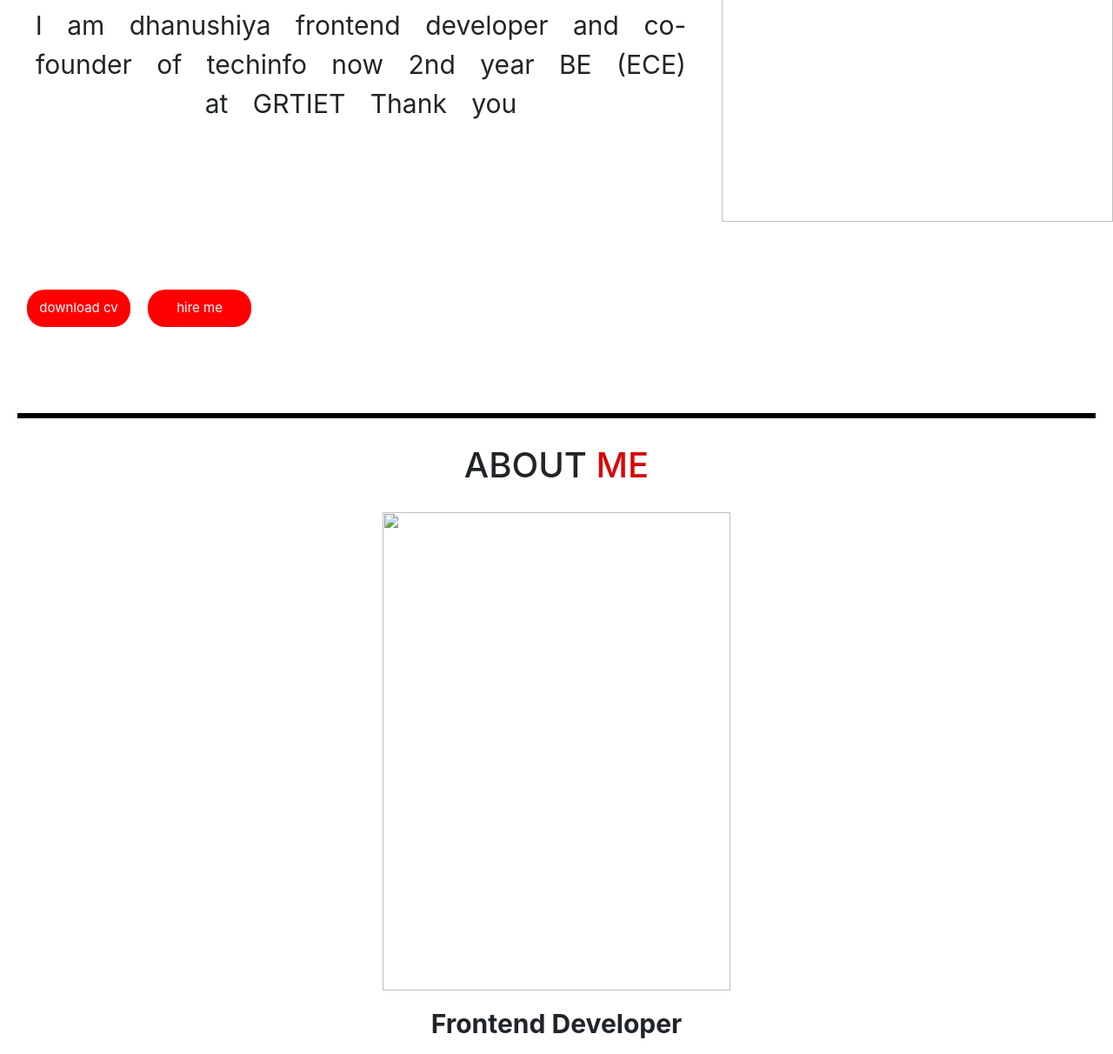
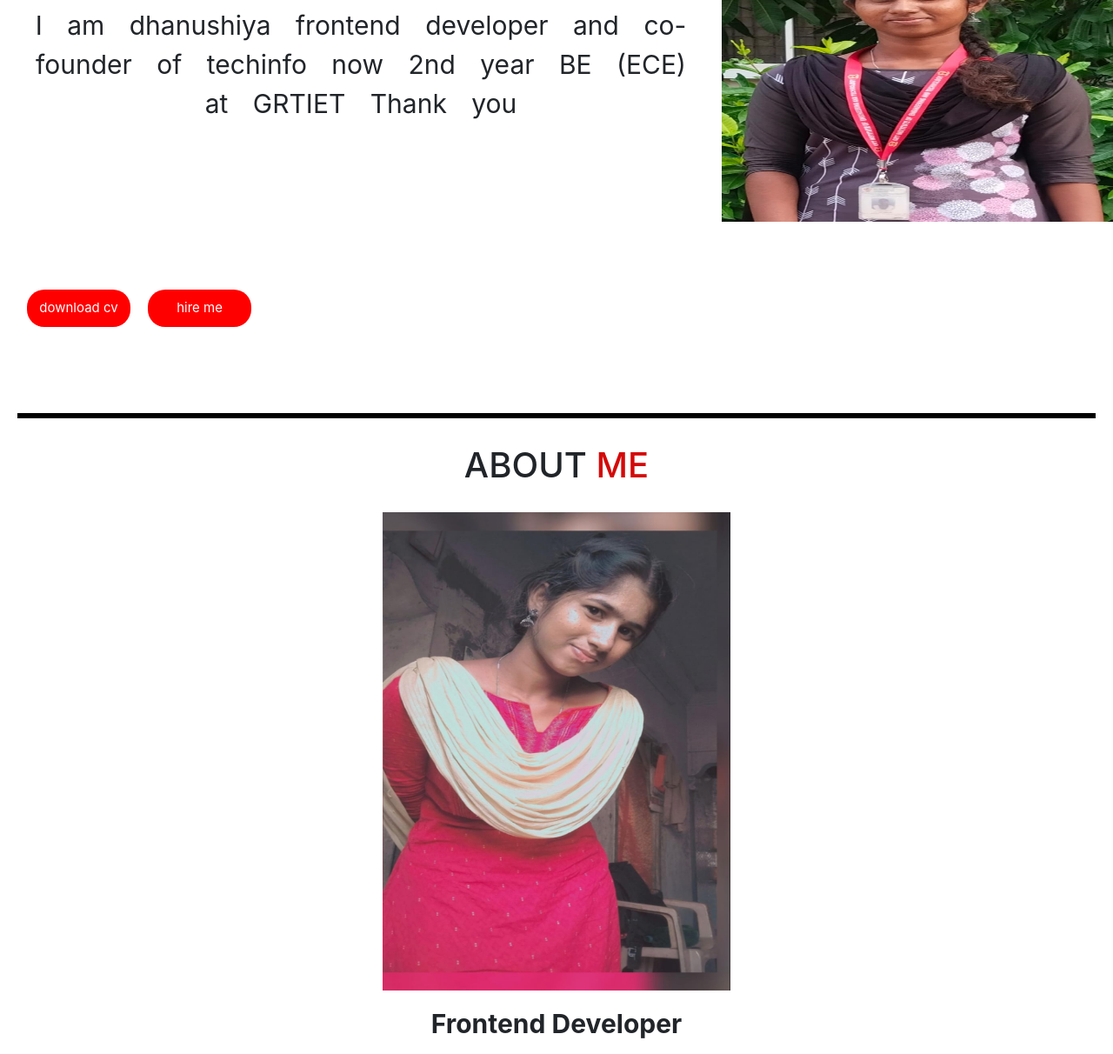
Before and after one commit to dhanushiya12345/dhanushiya, a plain HTML site: page index.html in a window 1280 px wide. Shown: the part 277-1489 px from the top of the page at 87% size. Drawn offline with nearby package versions, Linux system fonts and the light colour scheme.

Commit message:
Update index.html

```diff
--- a/index.html
+++ b/index.html
@@ -51,7 +51,7 @@
         <p>I am dhanushiya  frontend developer and co-founder of techinfo now 2nd year BE (ECE) at GRTIET Thank you</p>
     </div>
     <div class="img">
-        <img src="d.jpg" alt="">
+        <img src="d.jpeg" alt="">
     </div>
 </div>
 <div class="btn">
@@ -78,7 +78,7 @@
     <div class="about-2">
         <div class="imgs">
             <center>
-                <img src="m.jpg" alt="">
+                <img src="m.jpeg" alt="">
 
             </center>
 
```
